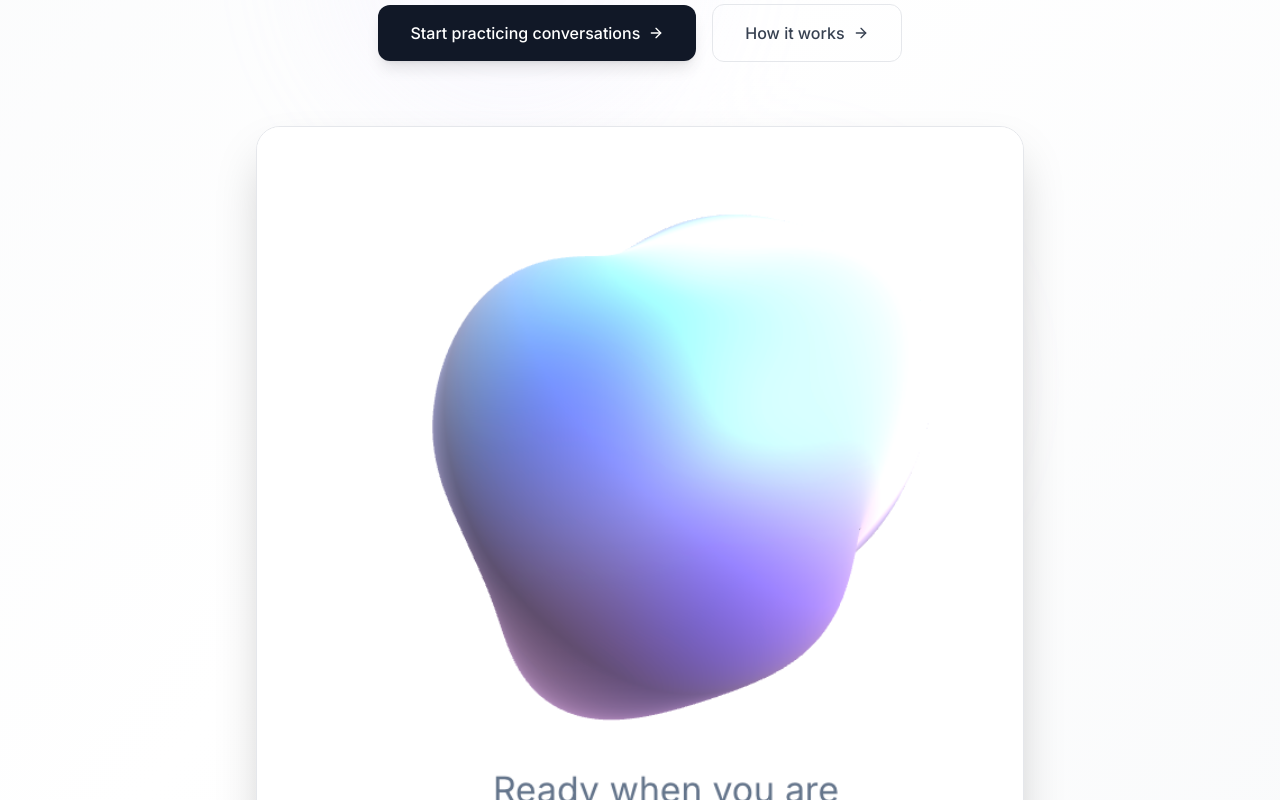
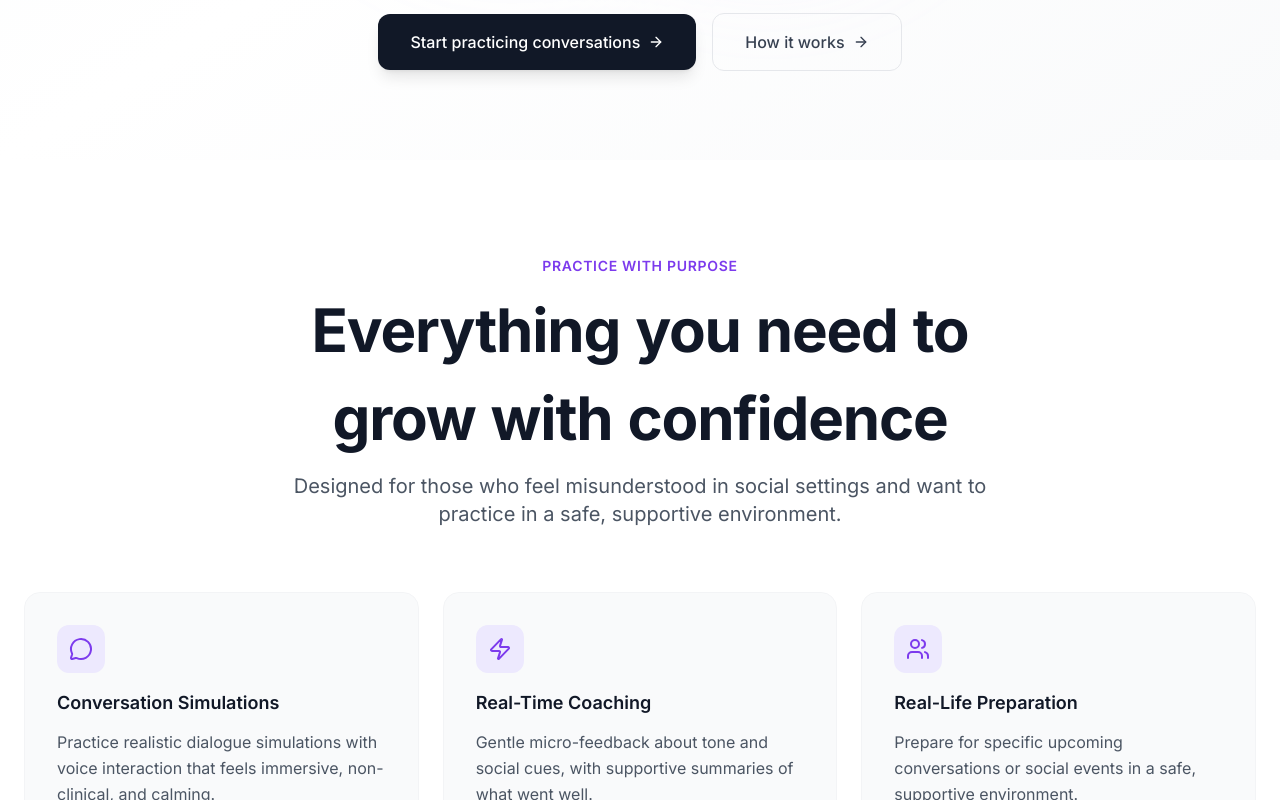
Before and after one commit to dongdimianlyu/kyroo, a Next.js app: page / in a window 1280 px wide. Shown: the part 640-1440 px from the top of the page. Built offline with nearby package versions, Linux system fonts and the light colour scheme.

Commit message:
refactor: remove hero image from landing page

```diff
--- a/src/pages/index.tsx
+++ b/src/pages/index.tsx
@@ -286,21 +286,7 @@ const HeroSection = () => {
           </LinearReveal>
         </LinearContainer>
 
-        {/* Hero image */}
-        <LinearReveal delay={0.9} className="mt-16">
-          <div className="relative max-w-3xl mx-auto">
-            <div className="bg-white rounded-3xl shadow-2xl border border-gray-200 overflow-hidden">
-              <Image
-                src="/orb.png"
-                alt="Kairoo Orb"
-                width={1200}
-                height={675}
-                layout="responsive"
-                priority
-              />
-            </div>
-          </div>
-        </LinearReveal>
+        {/* Hero image section removed */}
       </div>
     </section>
   );
```
